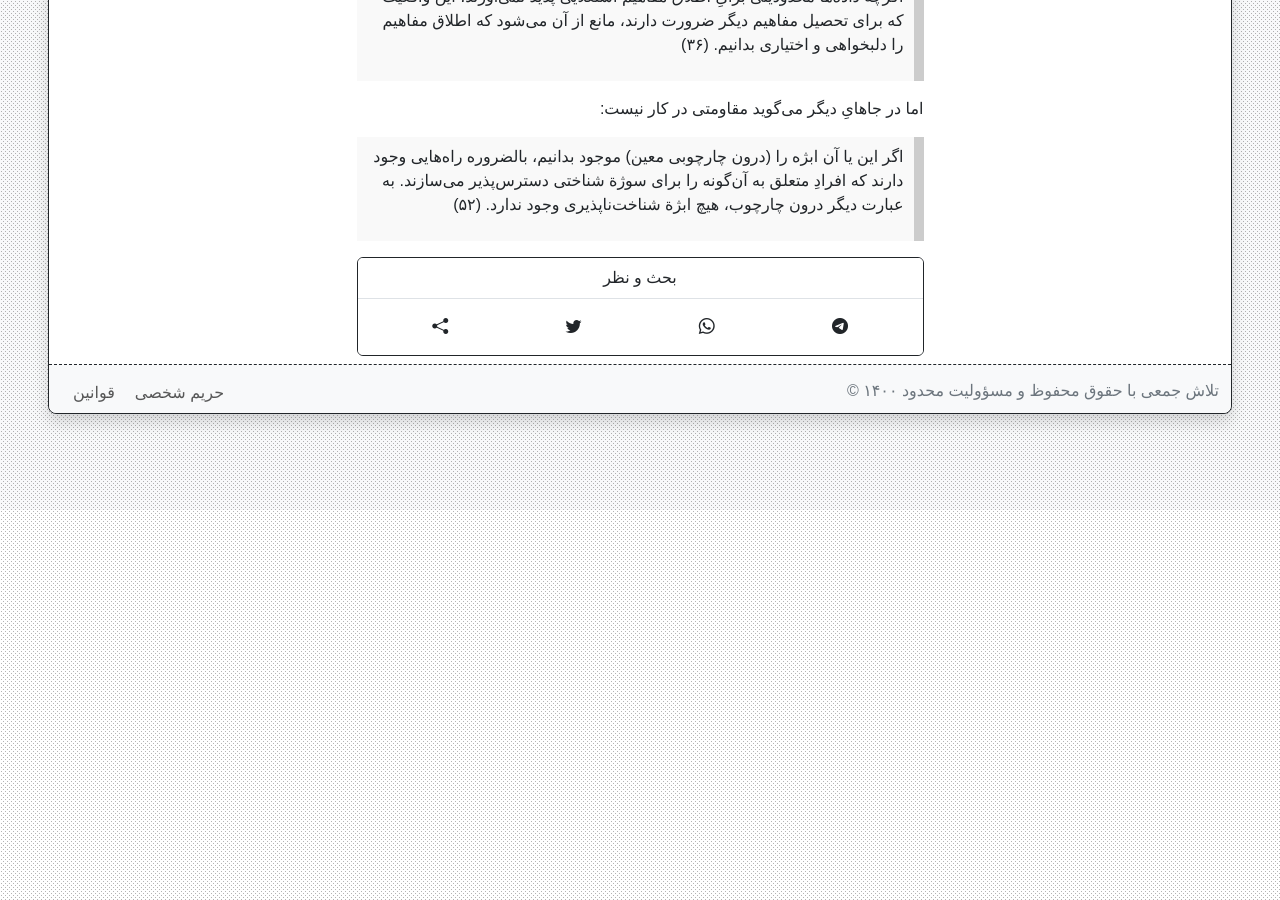
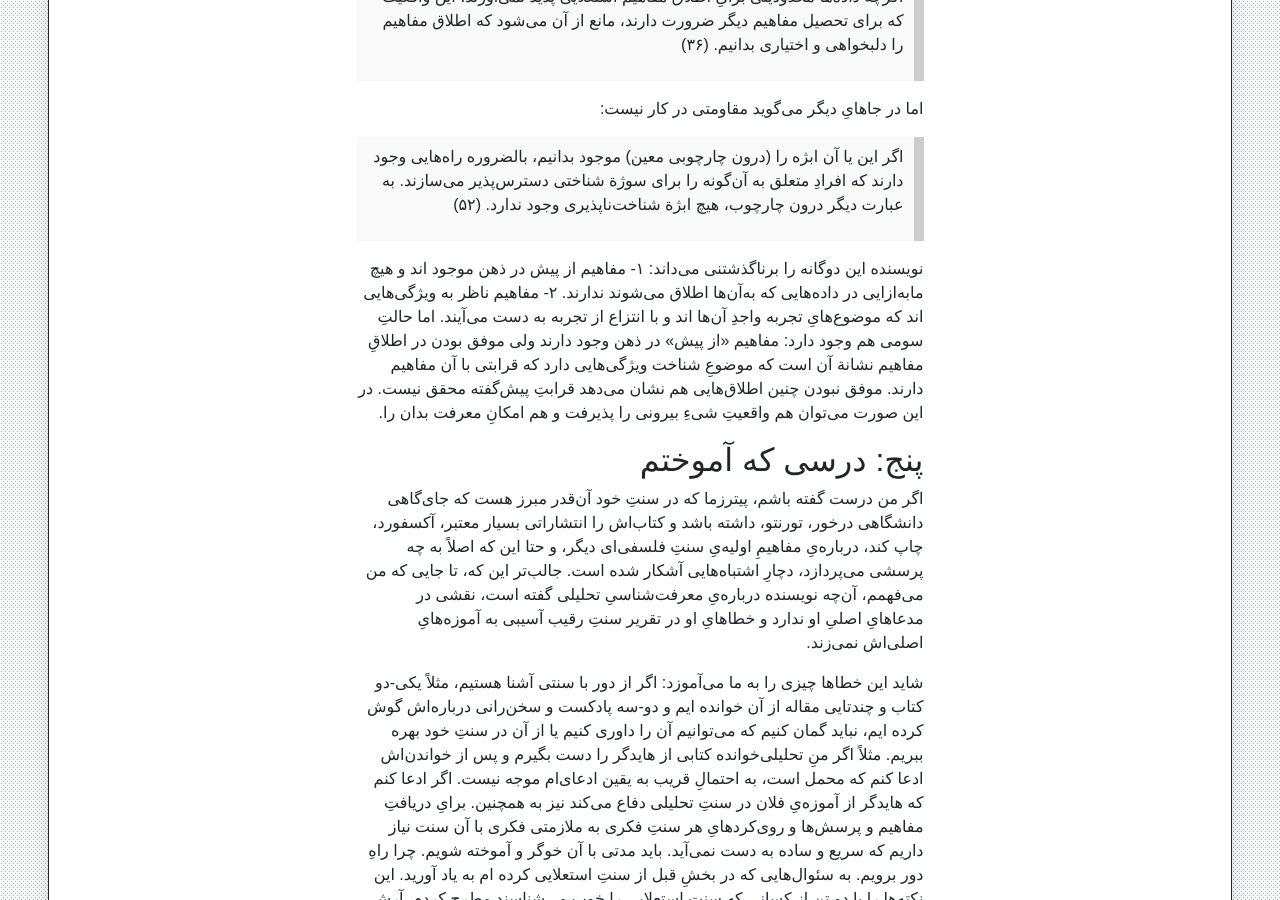
Before and after one commit to phicudemy/phicudemy.github.io, a Jekyll site: the page built from _posts/2024-08-02-perspevtive.md, in a window 1280 px wide and 900 px high, scrolled down 8504 px. Built offline with Jekyll 4.4.1, drawn with Linux system fonts in a browser that asks for light colours; comment, search, counter and statistics services are not loaded; a style sheet for code colours, icons or effects is not loaded; before the commit the page ends 9014 px from its top, so only the background shows below that; some of the changed text lies outside the part shown.

Commit message:
TinaCMS content update

```diff
--- a/_posts/2024-08-02-perspevtive.md
+++ b/_posts/2024-08-02-perspevtive.md
@@ -138,3 +138,11 @@ tags:
 اما در جاهایِ دیگر می‌گوید مقاومتی در کار نیست:
 
 > اگر این یا آن ابژه را (درون چارچوبی معین) موجود بدانیم، بالضروره راه‌هایی وجود دارند که افرادِ متعلق به آن‌گونه را برای سوژة شناختی دسترس‌پذیر می‌سازند. به عبارت دیگر درون چارچوب، هیچ ابژة شناخت‌ناپذیری وجود ندارد. (۵۲)
+
+نویسنده این دوگانه را برناگذشتنی می‌داند: ۱- مفاهیم از پیش در ذهن موجود اند و هیچ مابه‌ازایی در داده‌هایی که به‌آن‌ها اطلاق می‌شوند ندارند. ۲- مفاهیم ناظر به ویژگی‌هایی اند که موضوع‌هایِ تجربه واجدِ آن‌ها اند و با انتزاع از تجربه به دست می‌آیند. اما حالتِ سومی هم وجود دارد: مفاهیم «از پیش» در ذهن وجود دارند ولی موفق بودن در اطلاقِ مفاهیم نشانة آن است که موضوعِ شناخت ویژگی‌هایی دارد که قرابتی با آن مفاهیم دارند. موفق نبودن چنین اطلاق‌هایی هم نشان می‌دهد قرابتِ پیش‌گفته محقق نیست. در این صورت می‌توان هم واقعیتِ شیءِ بیرونی را پذیرفت و هم امکانِ معرفت بدان را.
+
+## پنج: درسی که آموختم
+
+اگر من درست گفته باشم، پیترزما که در سنتِ خود آن‌‌قدر مبرز هست که جای‌گاهی دانشگاهی درخور، تورنتو، داشته باشد و کتاب‌اش را انتشاراتی بسیار معتبر، آکسفورد، چاپ کند، درباره‌یِ مفاهیمِ اولیه‌یِ سنتِ فلسفی‌ای دیگر، و حتا این که اصلاً به چه پرسشی می‌پردازد، دچارِ اشتباه‌هایی آشکار شده است. جالب‌تر این که، تا جایی که من می‌فهمم، آن‌چه نویسنده درباره‌یِ معرفت‌شناسیِ تحلیلی گفته است، نقشی در مدعاهایِ اصلیِ او ندارد و خطاهایِ او در تقریر سنتِ رقیب آسیبی به آموزه‌هایِ اصلی‌اش نمی‌زند.
+
+شاید این خطاها چیزی را به ما می‌آموزد: اگر از دور با سنتی آشنا هستیم، مثلاً یکی-دو کتاب و چندتایی مقاله از آن خوانده ایم و دو-سه پادکست و سخن‌رانی درباره‌اش گوش کرده ایم، نباید گمان کنیم که می‌توانیم آن را داوری کنیم یا از آن در سنتِ خود بهره ببریم. مثلاً اگر منِ تحلیلی‌خوانده کتابی از هایدگر را دست بگیرم و پس از خواندن‌اش ادعا کنم که محمل است، به احتمالِ قریب به یقین ادعای‌ام موجه نیست. اگر ادعا کنم که هایدگر از آموزه‌یِ فلان در سنتِ تحلیلی دفاع می‌کند نیز به همچنین. برایِ دریافتِ مفاهیم و پرسش‌ها و روی‌کردهایِ هر سنتِ فکری به ملازمتی فکری با آن سنت نیاز داریم که سریع و ساده به دست نمی‌آید. باید مدتی با آن خوگر و آموخته شویم. چرا راهِ دور برویم. به سئوال‌هایی که در بخشِ قبل از سنتِ استعلایی کرده ام به یاد آورید. این نکته‌ها را با دو تن از کسانی که سنتِ استعلایی را خوب می‌شناسند مطرح کردم. آرشِ اباذری گفت که این روایت که هدفِ این سنت پاسخ به شک‌گرایی است روایتی مناسب نیست. محمد شفیعی گفت اتفاقاً هوسرل کم‌وبیش راهِ سومی را می‌رود که من گفتم در این سنت مغفول است: چنین نیست که مفاهیم یک‌سره ساخته‌یِ ذهن باشند یا یک‌سره بر‌آمده از تجربه. ببنید چه ساده می‌تواندر دامی افتداد که پینرزما افتاد. خلاصه این که: تا با افق‌هایی نسبتی مناسب نداری، در امتزاج‌شان نکوش.
```
